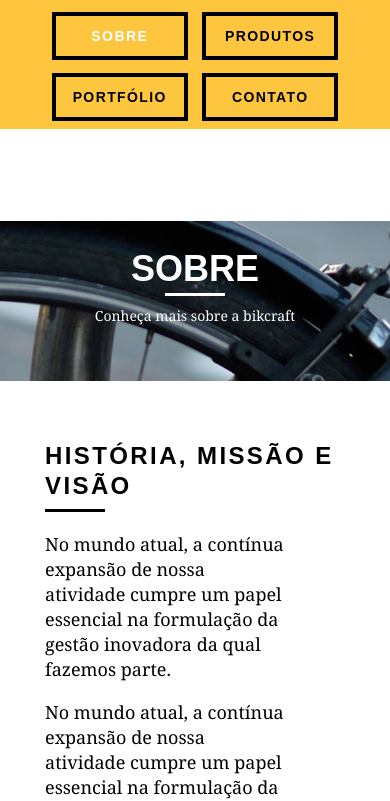
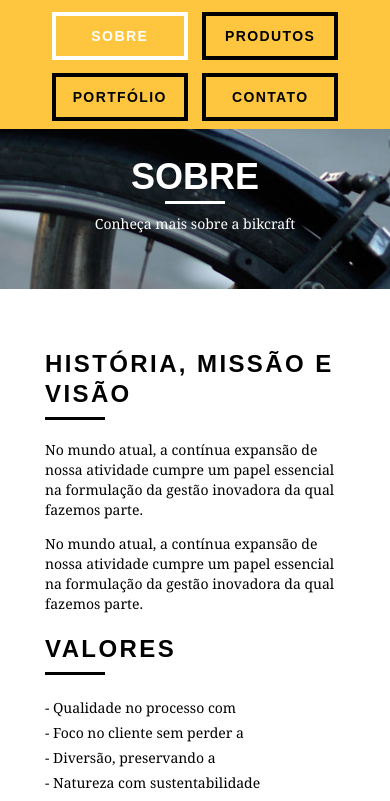
Before and after one commit to GioBP/webdesignaulas, a plain HTML site: page sobre.html in a window 390 px wide. Shown: the part 80-881 px from the top of the page. Drawn offline with Linux system fonts and the light colour scheme.

Commit message:
Update responsivo.css
Tornando a página sobre responsiva

```diff
--- a/css/responsivo.css
+++ b/css/responsivo.css
@@ -57,6 +57,10 @@
 	border-color: #fff;
 }
 
+.header_menu ul li a.menu_ativo {
+	border-color: #fff;
+}
+
 /*Introducao*/
 
 .introducao h1{
@@ -70,6 +74,12 @@
 	background-size: cover;
 }
 
+/*Introducao interna*/
+.introducao-interna {
+	margin-top: 0px;
+}
+
+
 /*Call*/
 .call {
 	padding-top: 10px;
@@ -80,4 +90,16 @@
 	display: none;
 }
 
+/*Sobre*/
+.missao_sobre p {
+	padding-right: 0px;
+	font-size: 14px;
+	line-height: 20px;
 }
+
+.missao_sobre ul li{
+	font-size: 14px;
+	line-height: 25px;
+}
+
+}
```
